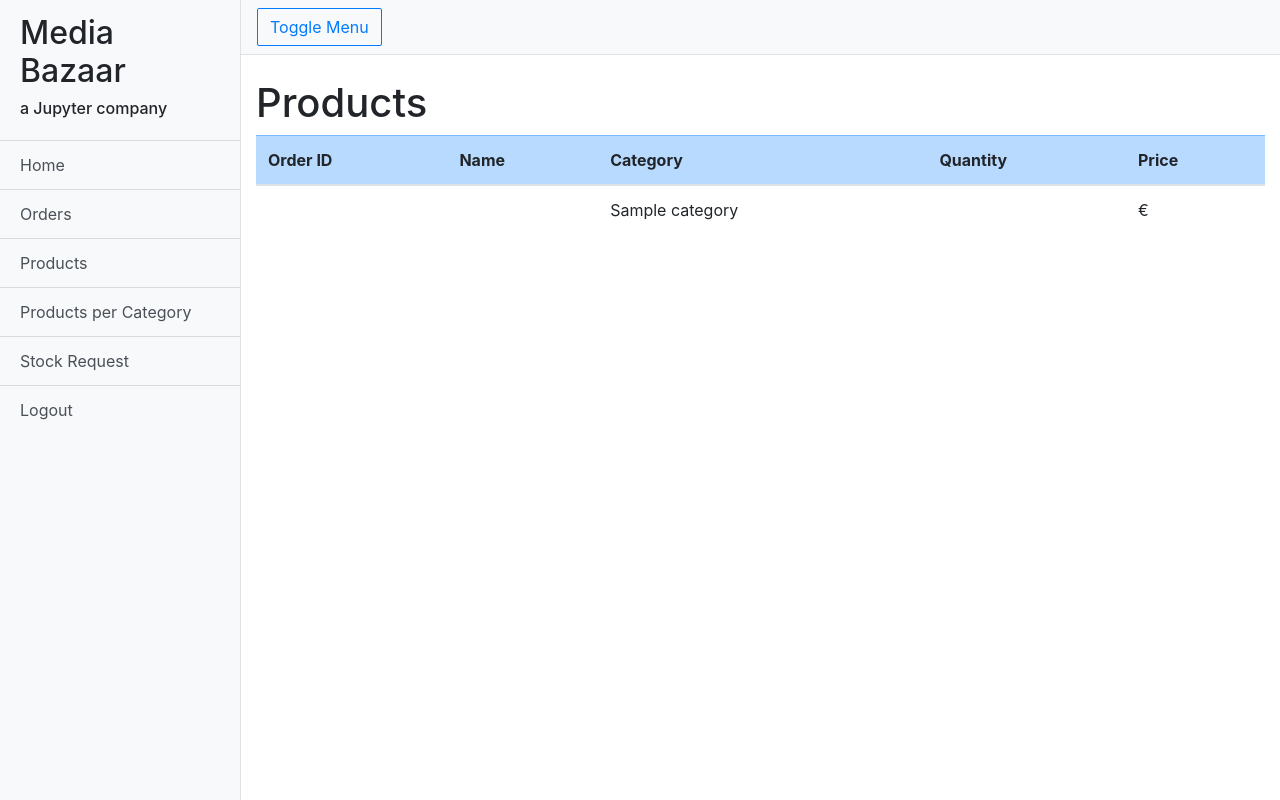
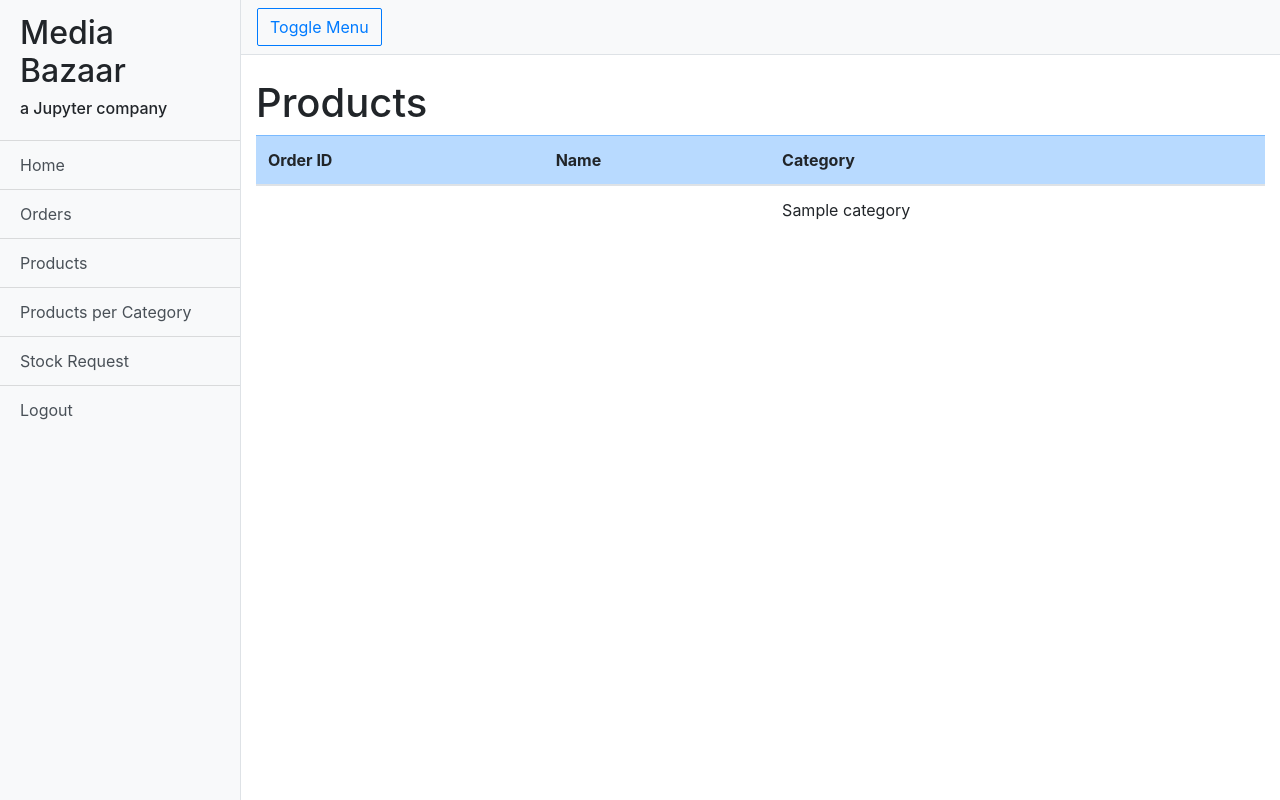
Before and after one commit to Josenavacar/MediaBazaar, a PHP site: page /mediabazaar/category in a window 1280 px wide. Run offline with PHP 8.4, Linux system fonts and the light colour scheme; tables that the repository leaves empty or names only in its code hold one stand-in row (values such as "Sample post"); data that the repository does not hold is empty.

Commit message:
Products per Category

```diff
--- a/mediaBazaarStockManagement/view/category/view.php
+++ b/mediaBazaarStockManagement/view/category/view.php
@@ -7,18 +7,14 @@
                             <th scope="col">Order ID</th>
 							<th scope="col">Name</th>
                             <th scope="col">Category</th>
-                            <th scope="col">Quantity</th>
-							<th scope="col">Price</th>
 						</tr>
 					</thead>
 					<tbody>
 						<?php foreach ($categories as $category) { ?>
 							<tr>
-								<td><?php echo $category['OrderID']; ?></td>
+								<td><?php echo $category['Id']; ?></td>
                                 <td><?php echo $category['Name']; ?></td>
                                 <td><?php echo $category['Category']; ?></td>
-                                <td><?php echo $category['Quantity']; ?></td>
-								<td><?php echo "€" . " " . $category['TotalPrice']; ?></td>
 							</tr>
 						<?php } ?>
 					</tbody>
```
